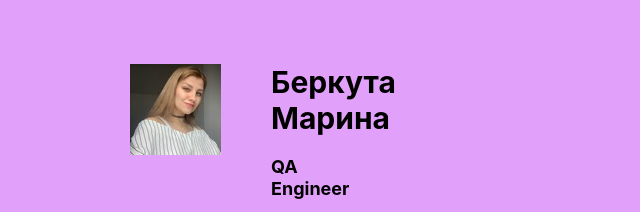
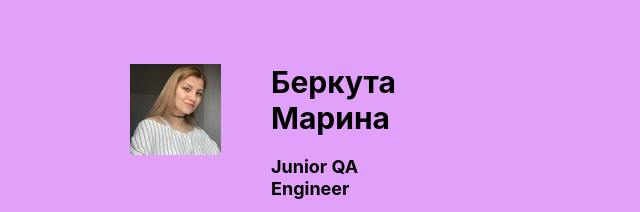
Before and after one commit to yryry2112/Layout, a plain HTML site: page index.html in a window 1280 px wide. Shown: the top 212 px of the page, 399-1039 px from the left. Drawn offline with Linux system fonts and the light colour scheme.

Commit message:
add junior

```diff
--- a/index.html
+++ b/index.html
@@ -14,7 +14,7 @@
                 <img src="images/i.jpg" alt="моя фотка" class="photo-jpg" >
              </a>
              <h1 class="initials">Беркута Марина</h1>
-             <h2 class="positian">QA Engineer</h2>
+             <h2 class="positian">Junior QA Engineer</h2>
              <a class="line">
                 <img src="images/linia.svg" alt="линия" class="line-svg">
              </a>
```
